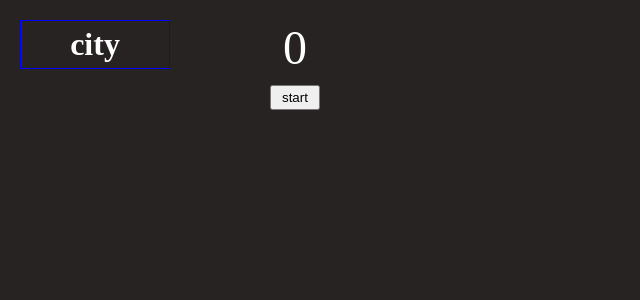
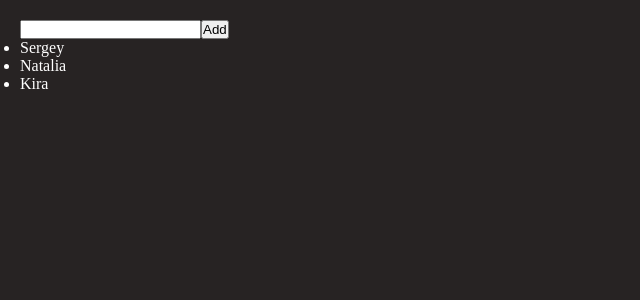
Before and after one commit to Serhii-Ki/Test, a React (Create React App) app: page / in a window 1280 px wide. Shown: the top 300 px of the page, without its empty margins (0-640 px from the left). Built offline with nearby package versions, Linux system fonts and the light colour scheme.

Commit message:
traind render component

```diff
--- a/src/App.tsx
+++ b/src/App.tsx
@@ -2,12 +2,12 @@ import './app.css';
 
 import AppTest from "./components/testComponents/AppTest";
 import Timer from "./components/testComponents/Timer";
+import {RenderImproveApp} from "./components/renderImprove/RenderImprove";
 
 function App() {
 	return (
 		<div className='app'>
-			<AppTest/>
-			<Timer/>
+			<RenderImproveApp/>
 		</div>
 	);
 }
--- /dev/null
+++ b/src/components/renderImprove/RenderImprove.tsx
@@ -0,0 +1,63 @@
+import {memo, useRef, useState} from "react";
+
+type ItemPropsType = {
+  name: string
+}
+const Item = memo((props: ItemPropsType) => {
+  console.log('Rerender Item');
+
+  return <li>{props.name}</li>
+});
+
+type ListItemPropsType = {
+  arrName: string[]
+}
+const ListItem = (props: ListItemPropsType) => {
+  console.log('Rerender ListItem');
+
+  return (
+      <div>
+        <ul>
+          {props.arrName.map(name => {
+            return (
+                <Item name={name} key={name}/>
+            )
+          })}
+        </ul>
+      </div>
+  )
+}
+
+type BtnPropsType = {
+  title: string,
+  onClickHandler: () => void
+}
+
+const Button = (props: BtnPropsType) => {
+  console.log('Btn Render');
+
+  return <button onClick={props.onClickHandler}>{props.title}</button>
+}
+
+export const RenderImproveApp = () => {
+  const initNames = ['Sergey', 'Natalia', 'Kira'];
+
+  const [names, setNames] = useState<string[]>(initNames);
+
+  let inputRef = useRef<HTMLInputElement>(null);
+
+  const onClickHandler = () => {
+    if (inputRef.current) {
+      setNames([...names, inputRef.current.value]);
+      inputRef.current.value = "";
+    }
+  }
+
+  return (
+      <div>
+        <input ref={inputRef}/>
+        <Button title={'Add'} onClickHandler={onClickHandler}/>
+        <ListItem arrName={names}/>
+      </div>
+  )
+}
```
